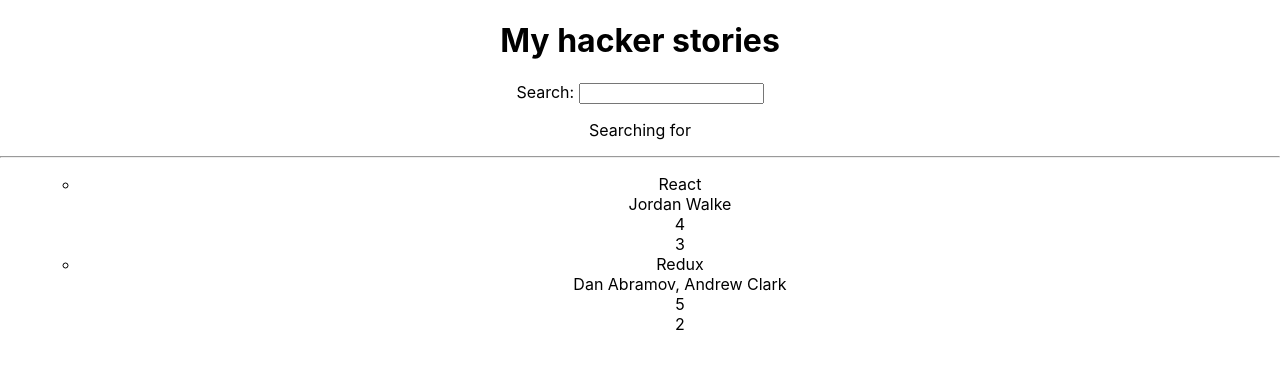
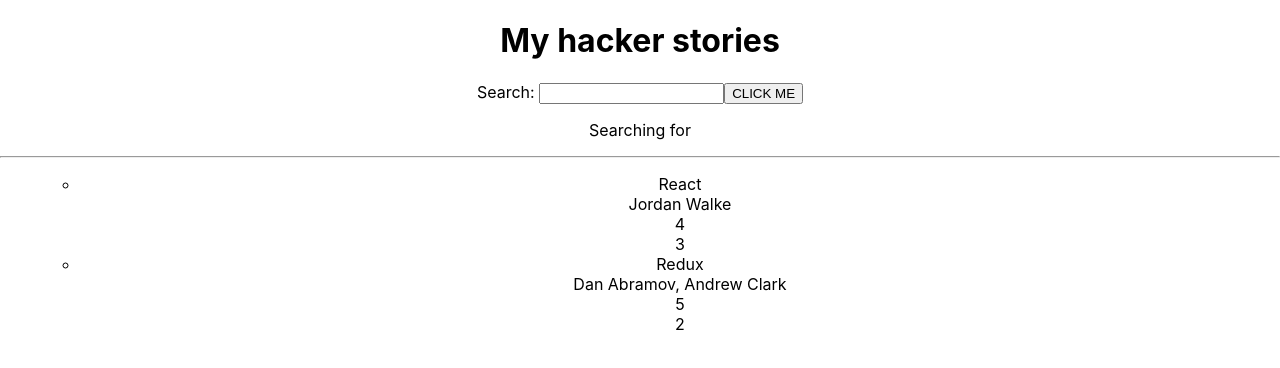
Before and after one commit to lkasdj02/theroadtoreactproj, a React (Create React App) app: page / in a window 1280 px wide. Shown: the top 368 px of the page. Built offline with nearby package versions, Linux system fonts and the light colour scheme.

Commit message:
implemented callback handler and lifted state up

```diff
--- a/src/App.js
+++ b/src/App.js
@@ -36,7 +36,7 @@ const Item = ({ item }) => (
   </ul>
 );
 
-const Search = () => {
+const Search = (props) => {
   // do something in between
   console.log("search renders");
   const [searchTerm, setSearchTerm] = useState("");
@@ -44,11 +44,20 @@ const Search = () => {
   const handleChange = (event) => {
     setSearchTerm(event.target.value);
     // console.log(event.target.value);
+    props.onSearch(event);
   };
+
+  const handleSubmitSearch = (event) => {
+    event.preventDefault();
+    let value = searchTerm;
+    props.onclick(event, value);
+  };
+
   return (
     <div>
       <label htmlFor="search"> Search: </label>
-      <input id="search" type="text" onChange={handleChange}></input>
+      <input id="search" type="text" onChange={props.onSearch}></input>
+      <button onClick={handleSubmitSearch}> CLICK ME</button>
       <p>
         Searching for <strong>{searchTerm}</strong>
       </p>
@@ -80,12 +89,34 @@ const App = () => {
     },
   ];
 
+  const [searchTerm, setSearchTerm] = useState("");
+
+  const handleSearch = (event) => {
+    setSearchTerm(event.target.value);
+  };
+
+  const searchedStories = stories.filter((story) =>
+    story.title.toLowerCase().includes(searchTerm.toLowerCase())
+  );
+
+  console.log(searchedStories);
+
+  const handleClick = (event, value) => {
+    let searchResult = stories.filter((item) => item.title === value);
+    console.log(searchResult);
+    if (searchResult.length === 0) {
+      console.log("nothing was found");
+    } else {
+      console.log(searchResult[0].title);
+    }
+  };
+
   return (
     <div className="App">
       <h1>My hacker stories</h1>
-      <Search />
+      <Search onSearch={handleSearch} onclick={handleClick} />
       <hr />
-      <List list={stories} />
+      <List list={searchedStories} />
     </div>
   );
 };
```
